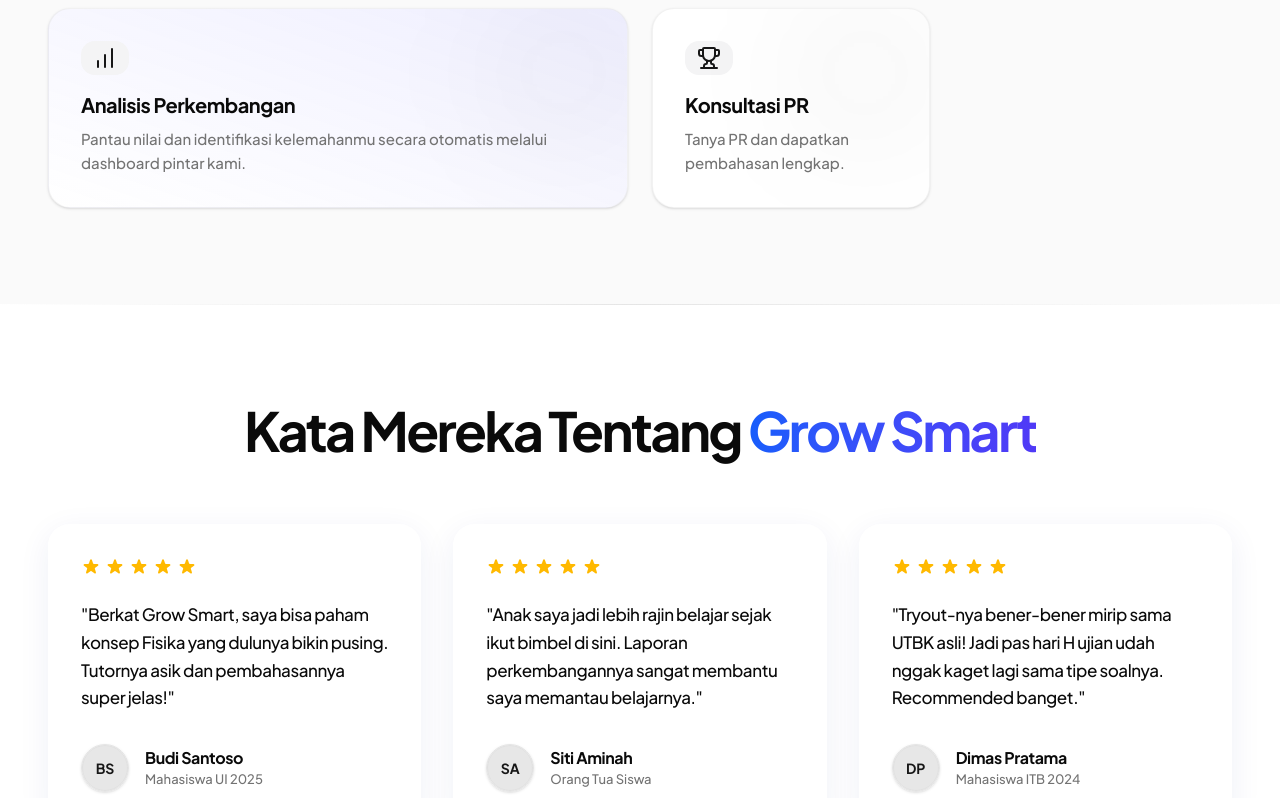
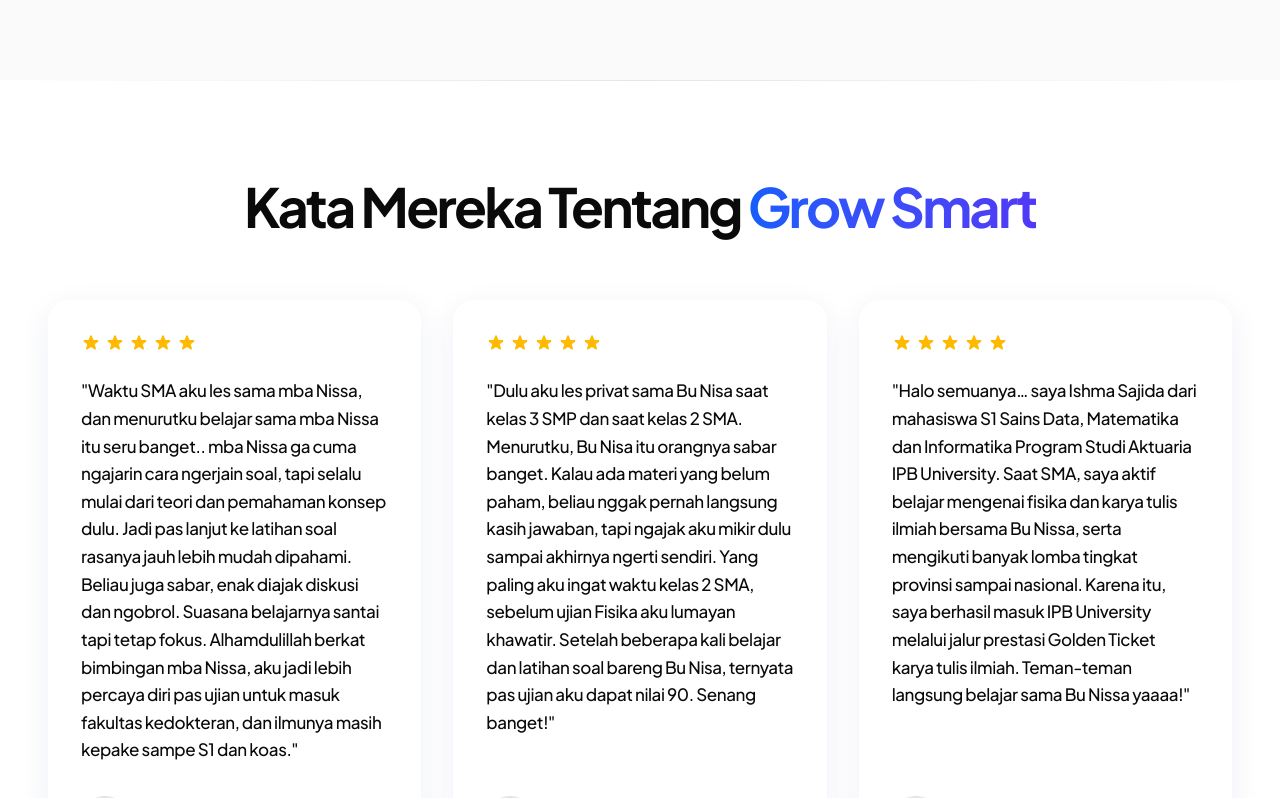
Before and after one commit to arfanragil/growsmart.edu, a Next.js app: page / in a window 1280 px wide. Shown: the part 3240-4038 px from the top of the page. Built offline with nearby package versions, Linux system fonts and the light colour scheme.

Commit message:
refactor: update testimonials, comment out redundant features, fix typo in hero link, and remove login links from navbar

```diff
--- a/src/components/features.tsx
+++ b/src/components/features.tsx
@@ -22,23 +22,23 @@
     icon: <Video className="w-6 h-6" />,
     className: "md:col-span-1",
   },
-  {
-    title: "Tryout Berkala",
-    description: "Simulasi ujian berbasis CBT yang mirip dengan ujian aslinya.",
-    icon: <Settings className="w-6 h-6" />,
-    className: "md:col-span-1",
-  },
-  {
-    title: "Analisis Perkembangan",
-    description: "Pantau nilai dan identifikasi kelemahanmu secara otomatis melalui dashboard pintar kami.",
-    icon: <BarChart className="w-6 h-6" />,
-    className: "md:col-span-2 bg-gradient-to-bl from-indigo-500/10 to-transparent",
-  },
+  // {
+  //   title: "Tryout Berkala",
+  //   description: "Simulasi ujian berbasis CBT yang mirip dengan ujian aslinya.",
+  //   icon: <Settings className="w-6 h-6" />,
+  //   className: "md:col-span-1",
+  // },
+  // {
+  //   title: "Analisis Perkembangan",
+  //   description: "Pantau nilai dan identifikasi kelemahanmu secara otomatis melalui dashboard pintar kami.",
+  //   icon: <BarChart className="w-6 h-6" />,
+  //   className: "md:col-span-2 bg-gradient-to-bl from-indigo-500/10 to-transparent",
+  // },
   {
     title: "Konsultasi PR",
     description: "Tanya PR dan dapatkan pembahasan lengkap.",
     icon: <Trophy className="w-6 h-6" />,
-    className: "md:col-span-1",
+    className: "md:col-span-2 bg-gradient-to-bl from-indigo-500/10 to-transparent",
   },
 ];
 
--- a/src/components/hero.tsx
+++ b/src/components/hero.tsx
@@ -51,7 +51,7 @@
           <Button
             size="lg"
             className="rounded-full px-8 h-14 text-[17px] font-medium shadow-xl shadow-primary/25 hover:shadow-primary/40 transition-all w-full sm:w-auto group"
-            onClick={() => window.open('https://wa.me/6285725824281?text=Hello+Smarter%2C+aku+mau+info+lebih+lanjut+tentang+GrowSmart.edu+done+%3A%29&utm_source=chatgpt.com', '_blank')}
+            onClick={() => window.open('https://wa.me/6285725824281?text=Hello+Smarter%2C+aku+mau+info+lebih+lanjut+tentang+GrowSmart.edu+dong.+%3A%29&utm_source=chatgpt.com', '_blank')}
           >
             Info Lengkap
             <ArrowRight className="ml-2 w-5 h-5 group-hover:translate-x-1 transition-transform" />
--- a/src/components/navbar.tsx
+++ b/src/components/navbar.tsx
@@ -94,11 +94,6 @@
                   {link.name}
                 </Link>
               ))}
-              <div className="h-px bg-border my-2" />
-              <Link href="#login" className="text-[17px] font-medium py-2">
-                Masuk
-              </Link>
-              <Button className="w-full mt-2 rounded-full font-medium">Daftar Sekarang</Button>
             </div>
           </motion.div>
         )}
--- a/src/components/testimonials.tsx
+++ b/src/components/testimonials.tsx
@@ -5,22 +5,22 @@
 
 const testimonials = [
   {
-    name: "Budi Santoso",
-    role: "Mahasiswa UI 2025",
-    content: "Berkat Grow Smart, saya bisa paham konsep Fisika yang dulunya bikin pusing. Tutornya asik dan pembahasannya super jelas!",
-    avatar: "BS"
+    name: "dr. Aufanissa Luzida Azmi Aurelia",
+    role: "Dokter Umum (Internship)",
+    content: "Waktu SMA aku les sama mba Nissa, dan menurutku belajar sama mba Nissa itu seru banget.. mba Nissa ga cuma ngajarin cara ngerjain soal, tapi selalu mulai dari teori dan pemahaman konsep dulu. Jadi pas lanjut ke latihan soal rasanya jauh lebih mudah dipahami. Beliau juga sabar, enak diajak diskusi dan ngobrol. Suasana belajarnya santai tapi tetap fokus. Alhamdulillah berkat bimbingan mba Nissa, aku jadi lebih percaya diri pas ujian untuk masuk fakultas kedokteran, dan ilmunya masih kepake sampe S1 dan koas.",
+    avatar: "AF"
   },
   {
-    name: "Siti Aminah",
-    role: "Orang Tua Siswa",
-    content: "Anak saya jadi lebih rajin belajar sejak ikut bimbel di sini. Laporan perkembangannya sangat membantu saya memantau belajarnya.",
-    avatar: "SA"
+    name: "Ervina Azzahra",
+    role: "Pegawai Kejaksaan",
+    content: "Dulu aku les privat sama Bu Nisa saat kelas 3 SMP dan saat kelas 2 SMA. Menurutku, Bu Nisa itu orangnya sabar banget. Kalau ada materi yang belum paham, beliau nggak pernah langsung kasih jawaban, tapi ngajak aku mikir dulu sampai akhirnya ngerti sendiri. Yang paling aku ingat waktu kelas 2 SMA, sebelum ujian Fisika aku lumayan khawatir. Setelah beberapa kali belajar dan latihan soal bareng Bu Nisa, ternyata pas ujian aku dapat nilai 90. Senang banget!",
+    avatar: "EA"
   },
   {
-    name: "Dimas Pratama",
-    role: "Mahasiswa ITB 2024",
-    content: "Tryout-nya bener-bener mirip sama UTBK asli! Jadi pas hari H ujian udah nggak kaget lagi sama tipe soalnya. Recommended banget.",
-    avatar: "DP"
+    name: "Ishma Sajida",
+    role: "Mahasiswa Aktuaria IPB University",
+    content: "Halo semuanya… saya Ishma Sajida dari mahasiswa S1 Sains Data, Matematika dan Informatika Program Studi Aktuaria IPB University. Saat SMA, saya aktif belajar mengenai fisika dan karya tulis ilmiah bersama Bu Nissa, serta mengikuti banyak lomba tingkat provinsi sampai nasional. Karena itu, saya berhasil masuk IPB University melalui jalur prestasi Golden Ticket karya tulis ilmiah. Teman-teman langsung belajar sama Bu Nissa yaaaa!",
+    avatar: "IS"
   }
 ];
 
```
